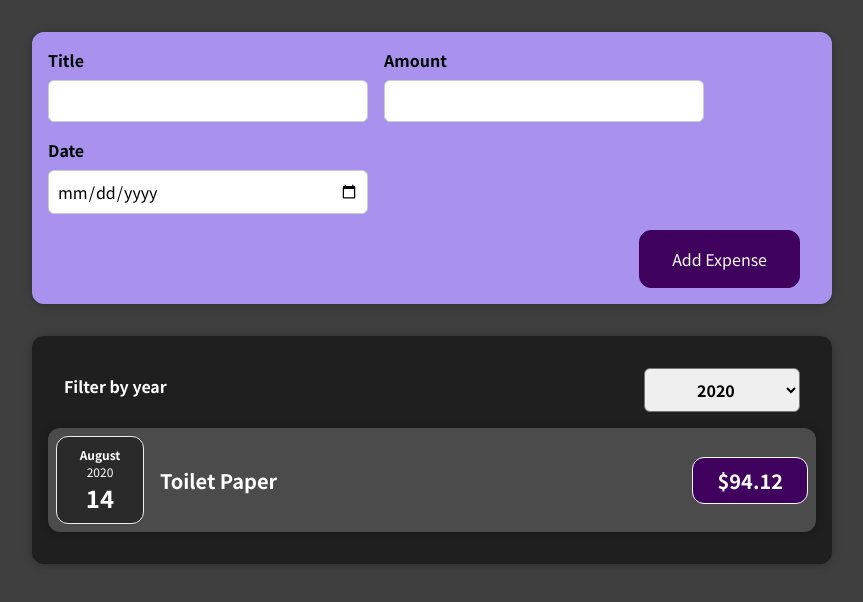
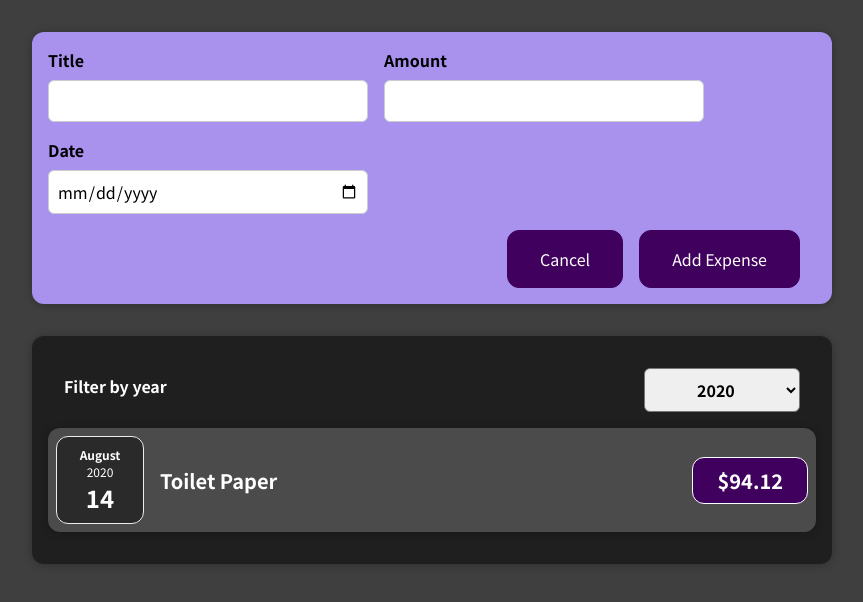
Before and after one commit to yakuznecov/react-test, a React (Create React App) app: page / in a window 1280 px wide. Shown: the top 602 px of the page, without its empty margins (208-1071 px from the left). Built offline with nearby package versions, Linux system fonts and the light colour scheme.

Commit message:
add cancel

```diff
--- a/src/components/NewExpense/ExpenseForm.jsx
+++ b/src/components/NewExpense/ExpenseForm.jsx
@@ -56,6 +56,9 @@ const ExpenseForm = (props) => {
 				</div>
 			</div>
 			<div className='new-expense__actions'>
+				<button type='button' onClick={props.onCancel}>
+					Cancel
+				</button>
 				<button type='submit'>Add Expense</button>
 			</div>
 		</form>
```
